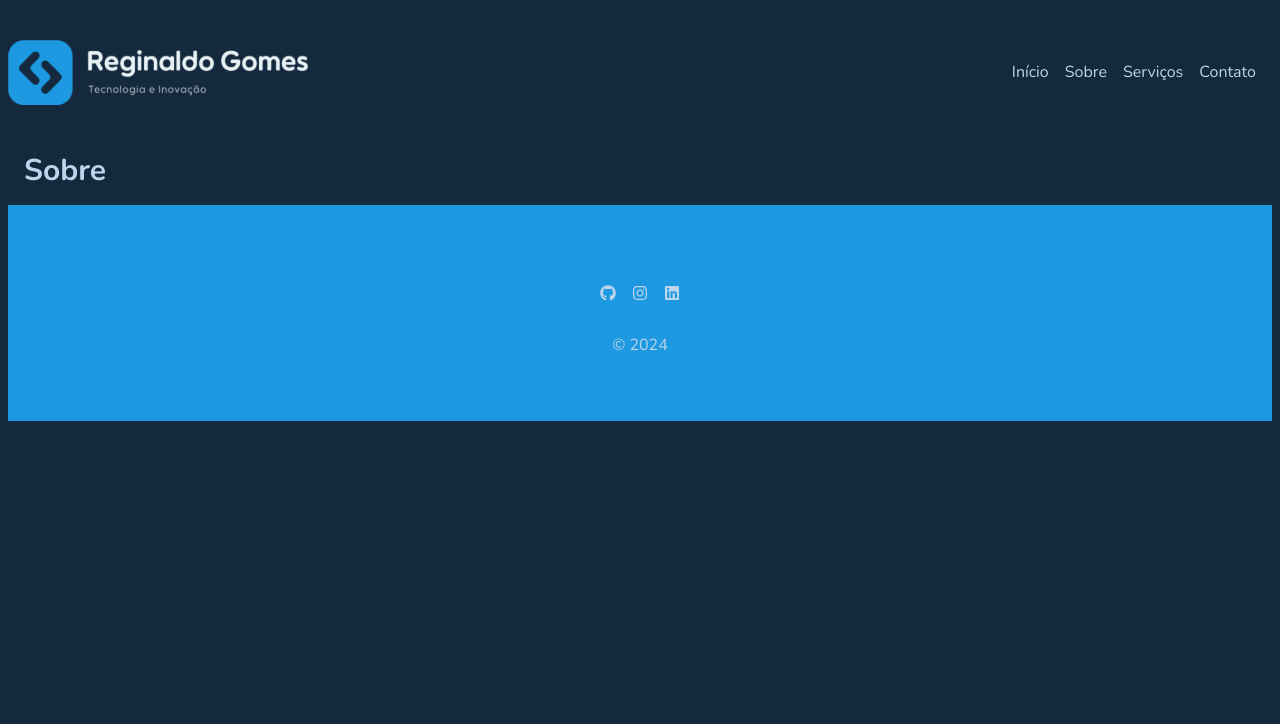
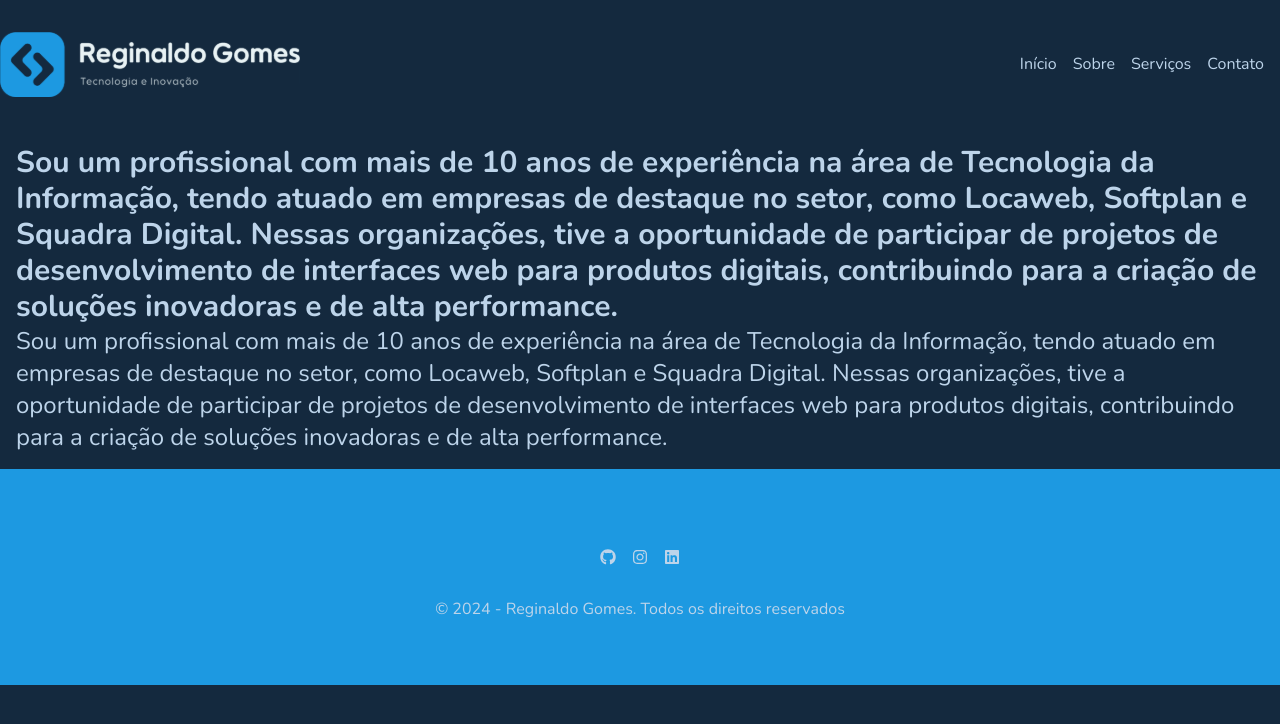
Before and after one commit to reginaldogomes/bhs_cms_site_app, a Next.js app: page /about in a window 1280 px wide. Shown: the top 724 px of the page. Built offline with nearby package versions, Linux system fonts and the light colour scheme.

Commit message:
code refact

```diff
--- a/package.json
+++ b/package.json
@@ -11,6 +11,7 @@
   },
   "dependencies": {
     "@fullhuman/postcss-purgecss": "^6.0.0",
+    "@hookform/resolvers": "^3.9.0",
     "@prisma/client": "^5.15.1",
     "@tabler/core": "^1.0.0-beta20",
     "@tabler/icons-react": "^3.6.0",
@@ -23,7 +24,7 @@
     "react-dom": "^18",
     "react-hook-form": "^7.52.1",
     "react-icons": "^5.2.1",
-    "yup": "^1.4.0"
+    "zod": "^3.23.8"
   },
   "devDependencies": {
     "@types/node": "^20.14.6",
--- a/src/app/about/page.tsx
+++ b/src/app/about/page.tsx
@@ -1,7 +1,13 @@
+const about = {
+  description:
+    'Sou um profissional com mais de 10 anos de experiência na área de Tecnologia da Informação, tendo atuado em empresas de destaque no setor, como Locaweb, Softplan e Squadra Digital. Nessas organizações, tive a oportunidade de participar de projetos de desenvolvimento de interfaces web para produtos digitais, contribuindo para a criação de soluções inovadoras e de alta performance.',
+}
+
 export default function About() {
   return (
     <div className="container mx-auto p-4">
-      <h1 className="text-3xl font-bold">Sobre</h1>
+      <h1 className="text-3xl font-bold">{about.description}</h1>
+      <p className="text-2xl">{about.description}</p>
     </div>
   )
 }
--- a/src/app/layout.tsx
+++ b/src/app/layout.tsx
@@ -15,7 +15,7 @@
         <meta name="viewport" content="width=device-width, initial-scale=1.0" />
         <title>{process.env.TITLE_SITE}</title>
       </head>
-      <body className="bg-primary-500 text-primary-100 font-nunito antialiased p-2">
+      <body className="bg-primary-500 text-primary-100 font-nunito antialiased">
         <Header />
         <main>{children}</main>
         <Footer />
--- a/src/components/About.tsx
+++ b/src/components/About.tsx
@@ -1,17 +1,15 @@
 import React from 'react'
 import Section from '@/components/layouts/Section'
+
+const AboutUs = {
+  name: 'Reginaldo gomes',
+  bio: 'Sou um profissional com mais de 10 anos de experiência na área de Tecnologia da Informação, tendo atuado em empresas de destaque no setor, como Locaweb, Softplan e Squadra Digital. Nessas organizações, tive a oportunidade de participar de projetos de desenvolvimento de interfaces web para produtos digitais, contribuindo para a criação de soluções inovadoras e de alta performance.',
+}
 
 const About: React.FC = () => {
   return (
     <Section id="about" title="Sobre Mim">
-      <p>
-        Sou um profissional com mais de 10 anos de experiência na área de
-        Tecnologia da Informação, tendo atuado em empresas de destaque no setor,
-        como Locaweb, Softplan e Squadra Digital. Nessas organizações, tive a
-        oportunidade de participar de projetos de desenvolvimento de interfaces
-        web para produtos digitais, contribuindo para a criação de soluções
-        inovadoras e de alta performance.
-      </p>
+      <p>{AboutUs.bio}</p>
     </Section>
   )
 }
--- a/src/components/layouts/Footer.tsx
+++ b/src/components/layouts/Footer.tsx
@@ -8,7 +8,9 @@
     <footer className="w-full bg-accent-500">
       <div className="flex flex-col gap-4 max-w-1280 mx-auto text-center py-16">
         <SocialMediaComponent />
-        <p className="text-center">&copy; {currentYear}</p>
+        <p className="text-center">
+          &copy; {currentYear} - Reginaldo Gomes. Todos os direitos reservados
+        </p>
       </div>
     </footer>
   )
```
Also changed, not shown: 1 other file (tests, documents, lock files or other folders).
